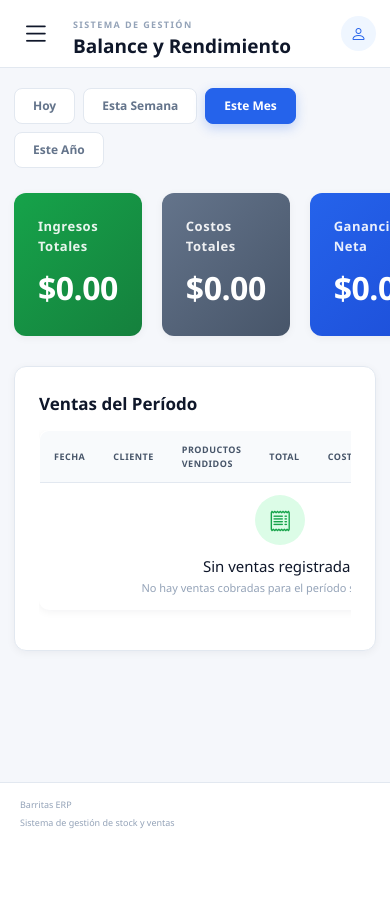
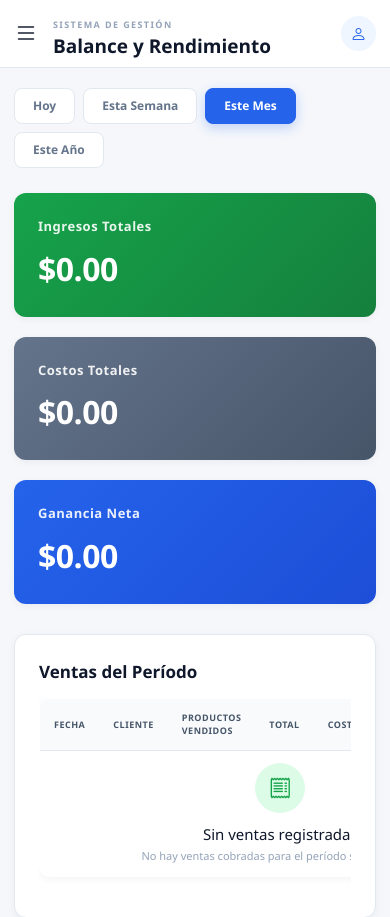
Before and after one commit to FrancoLince/barritas-stock, a Flask app: page /balance in a window 390 px wide; the page is wider, and only the part inside the window is pictured. Shown: the top 917 px of that part. Before the commit the page ends 829 px from the top of that part, so only its background shows below. Run offline with Flask 3, Linux system fonts and the light colour scheme; a user stored in the database is signed in.

Commit message:
Update styles.css

```diff
--- a/static/css/styles.css
+++ b/static/css/styles.css
@@ -1881,202 +1881,202 @@ header:not(.topbar) h1 {
     letter-spacing: -0.5px;
     margin-top: 8px;
 }
-/* =========================================================
-   SOLUCIÓN DE DESBLOQUEO DE BOTÓN MÓVIL
-   ========================================================= */
-
-/* 1. Forzar a la Topbar a no bloquear elementos hijos */
-.topbar,
-.topbar-left {
-    position: relative !important;
-    z-index: 1050 !important;
-    pointer-events: auto !important;
-}
-
-/* 2. Dar prioridad máxima y área de clic al botón */
-.mobile-menu-button {
-    display: inline-flex !important;
-    align-items: center;
-    justify-content: center;
-    position: relative !important;
-    z-index: 9999 !important; /* Lo pone por encima de cualquier capa transparente */
-    pointer-events: auto !important; /* Fuerza a capturar el tap/clic */
-    cursor: pointer !important;
-    min-width: 44px; /* Tamaño mínimo recomendado para pantallas táctiles */
-    min-height: 44px;
-    background: transparent;
-    border: none;
-}
-
-.mobile-menu-button i {
-    font-size: 1.8rem;
-    pointer-events: none; /* Evita que el ícono interfiera con el clic del botón */
-}
-/* Asegurar prioridad de click al botón del menú */
-.mobile-menu-button {
-    position: relative;
-    z-index: 1060 !important;
-    pointer-events: auto !important;
-    background: transparent;
-    border: none;
-    cursor: pointer;
-}
+
+/* Adaptación Responsive */
+@media (max-width: 900px) {
+    .balance-grid {
+        grid-template-columns: 1fr;
+    }
+}
+
+/* =========================================================
+   RESPONSIVE
+   ========================================================= */
+
+@media (max-width: 1200px) {
+
+    .dashboard-grid,
+    .mini-stats-grid {
+
+        grid-template-columns:
+            repeat(2, 1fr);
+    }
+
+    .quick-actions {
+
+        grid-template-columns:
+            repeat(2, 1fr);
+    }
+}
+
+
+@media (max-width: 900px) {
+
+    .sidebar {
+
+        width: 220px;
+    }
+
+    .main-content {
+
+        margin-left: 220px;
+
+        width:
+            calc(100% - 220px);
+    }
+
+    .page-content {
+
+        padding:
+            25px 20px;
+    }
+
+    .topbar {
+
+        padding:
+            0 20px;
+    }
+}
+
 
 @media (max-width: 700px) {
+
+    .sidebar {
+
+        transform:
+            translateX(-100%);
+
+        transition:
+            transform 0.25s ease;
+
+        width: 255px;
+    }
+
+    .sidebar.sidebar-open {
+
+        transform:
+            translateX(0);
+    }
+
+    .main-content {
+
+        margin-left: 0;
+
+        width: 100%;
+    }
+
     .mobile-menu-button {
-        display: inline-flex !important;
-        align-items: center;
-        justify-content: center;
-    }
-}
-
-/* =========================================================
-   RESPONSIVE
-   ========================================================= */
-
-@media (max-width: 1200px) {
+
+        display: block;
+    }
+
+    .topbar-status {
+
+        display: none;
+    }
+
+    .dashboard-header {
+
+        align-items: flex-start;
+
+        flex-direction: column;
+
+        gap: 12px;
+    }
+
+    .dashboard-header h2 {
+
+        font-size: 21px;
+    }
+
     .dashboard-grid,
     .mini-stats-grid,
     .quick-actions {
-        grid-template-columns: repeat(2, 1fr);
-    }
-}
-
-@media (max-width: 900px) {
-    .sidebar {
-        width: 220px;
-    }
-
-    .main-content {
-        margin-left: 220px;
-        width: calc(100% - 220px);
-    }
+
+        grid-template-columns:
+            1fr;
+    }
+
+    .stock-alert-item {
+
+        grid-template-columns:
+            1fr;
+
+        gap: 12px;
+    }
+
+    .stock-numbers {
+
+        gap: 30px;
+    }
+
+    .erp-footer {
+
+        padding:
+            15px 20px;
+
+        flex-direction: column;
+
+        gap: 4px;
+    }
+}
+
+
+@media (max-width: 500px) {
 
     .page-content {
-        padding: 25px 20px;
+
+        padding:
+            20px 14px;
     }
 
     .topbar {
-        padding: 0 20px;
-    }
+
+        height: 68px;
+
+        padding:
+            0 14px;
+    }
+
+    .dashboard-header h2 {
+
+        font-size: 19px;
+    }
+
+    .stat-value {
+
+        font-size: 21px;
+    }
+
+    .card-form {
+
+        padding: 17px;
+    }
+
+    .form-grid {
+
+        grid-template-columns:
+            1fr;
+    }
+}
+
+@media (prefers-reduced-motion: reduce) {
+  .stat-card, .mini-stat-card, .quick-action, .erp-card {
+    animation: none;
+  }
 }
 
 @media (max-width: 700px) {
-    /* Overlay para celular */
-    .sidebar-overlay {
-        display: none;
-        position: fixed;
-        top: 0;
-        left: 0;
-        width: 100vw;
-        height: 100vh;
-        background-color: rgba(0, 0, 0, 0.5);
-        z-index: 1040;
-        opacity: 0;
-        transition: opacity 0.25s ease;
-    }
-
-    .sidebar-overlay.active,
-    .sidebar-overlay.show {
-        display: block;
-        opacity: 1;
-    }
-
-    /* Sidebar para celular */
-    .sidebar {
-        position: fixed;
-        top: 0;
-        left: 0;
-        height: 100vh;
-        width: 255px;
-        z-index: 1050;
-        transform: translateX(-100%);
-        visibility: hidden;
-        transition: transform 0.25s ease, visibility 0.25s ease;
-    }
-
-    .sidebar.sidebar-open,
-    .sidebar.active {
-        transform: translateX(0);
-        visibility: visible;
-    }
-
-    .main-content {
-        margin-left: 0;
-        width: 100%;
-    }
-
-    .mobile-menu-button {
-        display: block;
-    }
-
-    .topbar-status {
-        display: none;
-    }
-
-    .dashboard-header {
-        align-items: flex-start;
-        flex-direction: column;
-        gap: 12px;
-    }
-
-    .dashboard-header h2 {
-        font-size: 21px;
-    }
-
-    .dashboard-grid,
-    .mini-stats-grid,
-    .quick-actions {
-        grid-template-columns: 1fr;
-    }
-
-    .stock-alert-item {
-        grid-template-columns: 1fr;
-        gap: 12px;
-    }
-
-    .stock-numbers {
-        gap: 30px;
-    }
-
-    .erp-footer {
-        padding: 15px 20px;
-        flex-direction: column;
-        gap: 4px;
-    }
-}
-
-@media (max-width: 500px) {
-    .page-content {
-        padding: 20px 14px;
-    }
-
-    .topbar {
-        height: 68px;
-        padding: 0 14px;
-    }
-
-    .dashboard-header h2 {
-        font-size: 19px;
-    }
-
-    .stat-value {
-        font-size: 21px;
-    }
-
-    .card-form {
-        padding: 17px;
-    }
-
-    .form-grid {
-        grid-template-columns: 1fr;
-    }
-}
-
-@media (prefers-reduced-motion: reduce) {
-    .stat-card, .mini-stat-card, .quick-action, .erp-card {
-        animation: none;
-    }
+  .sidebar {
+    transform: translateX(-100%);
+    visibility: hidden;
+    transition: transform 0.25s ease, visibility 0.25s ease;
+  }
+
+  .sidebar.sidebar-open {
+    transform: translateX(0);
+    visibility: visible;
+  }
 }
 
 /* =========================================================
@@ -2087,16 +2087,29 @@ header:not(.topbar) h1 {
 .mini-stat-card,
 .quick-action,
 .erp-card {
-    animation: fadeInUp 0.35s ease both;
+
+    animation:
+        fadeInUp
+        0.35s
+        ease
+        both;
 }
 
 @keyframes fadeInUp {
+
     from {
+
         opacity: 0;
-        transform: translateY(7px);
-    }
+
+        transform:
+            translateY(7px);
+    }
+
     to {
+
         opacity: 1;
-        transform: translateY(0);
-    }
-}
+
+        transform:
+            translateY(0);
+    }
+}
```
